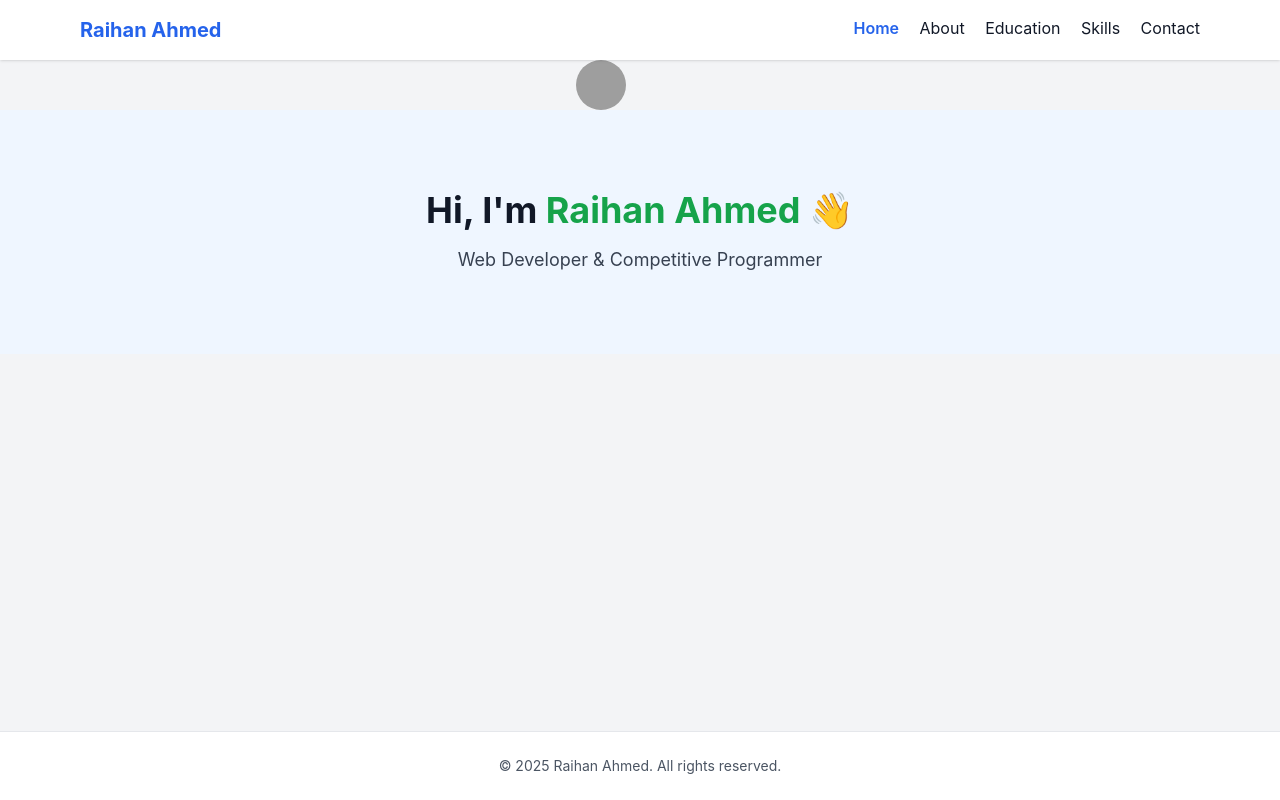
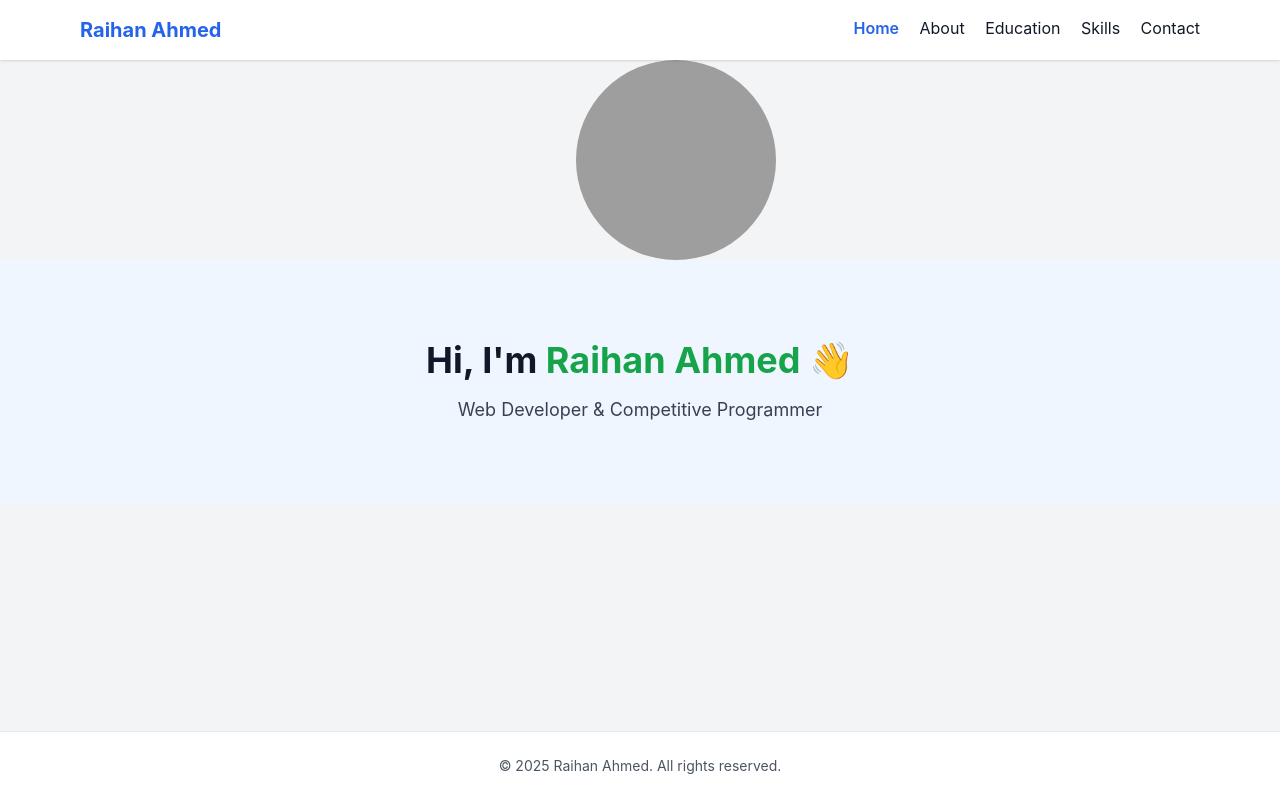
Before and after one commit to raihan2500/WebDevelopment, a plain HTML site: page index.html in a window 1280 px wide. Drawn offline with nearby package versions, Linux system fonts and the light colour scheme; grey boxes are pictures that could not be loaded.

Commit message:
Update index.html

```diff
--- a/index.html
+++ b/index.html
@@ -21,7 +21,7 @@
     </div>
   </header>
   <main class="flex-grow">
-    <img style="height: 50px; width: 50px; border-radius: 50%; margin-left: 45%; margin-right: 50%; " src="images/profile.png" alt="profile">
+    <img style="height: 200px; width: 200px; border-radius: 50%; margin-left: 45%; margin-right: 50%; " src="images/profile.png" alt="profile">
     <section class="text-center py-20 bg-blue-50">
       <h2 class="text-4xl font-bold mb-4">Hi, I'm <span class="text-green-600">Raihan Ahmed</span> 👋</h2>
       <p class="text-lg text-gray-700">Web Developer & Competitive Programmer</p>
```
